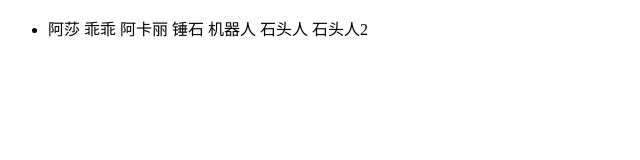
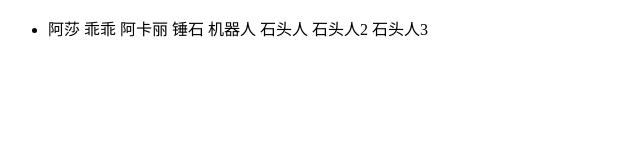
Before and after one commit to g2993763630/H546, a plain HTML site: page index.html in a window 1280 px wide. Shown: the full height of the page, 0-640 px from the left. Drawn offline with Linux system fonts and the light colour scheme.

Commit message:
丁雨恒第二次分支提交

```diff
--- a/index.html
+++ b/index.html
@@ -17,6 +17,7 @@
                 <span>机器人</span>
                 <span>石头人</span>
  <span>石头人2</span>
+<span>石头人3</span>
             </li>
         </ul>
     </div>
```
